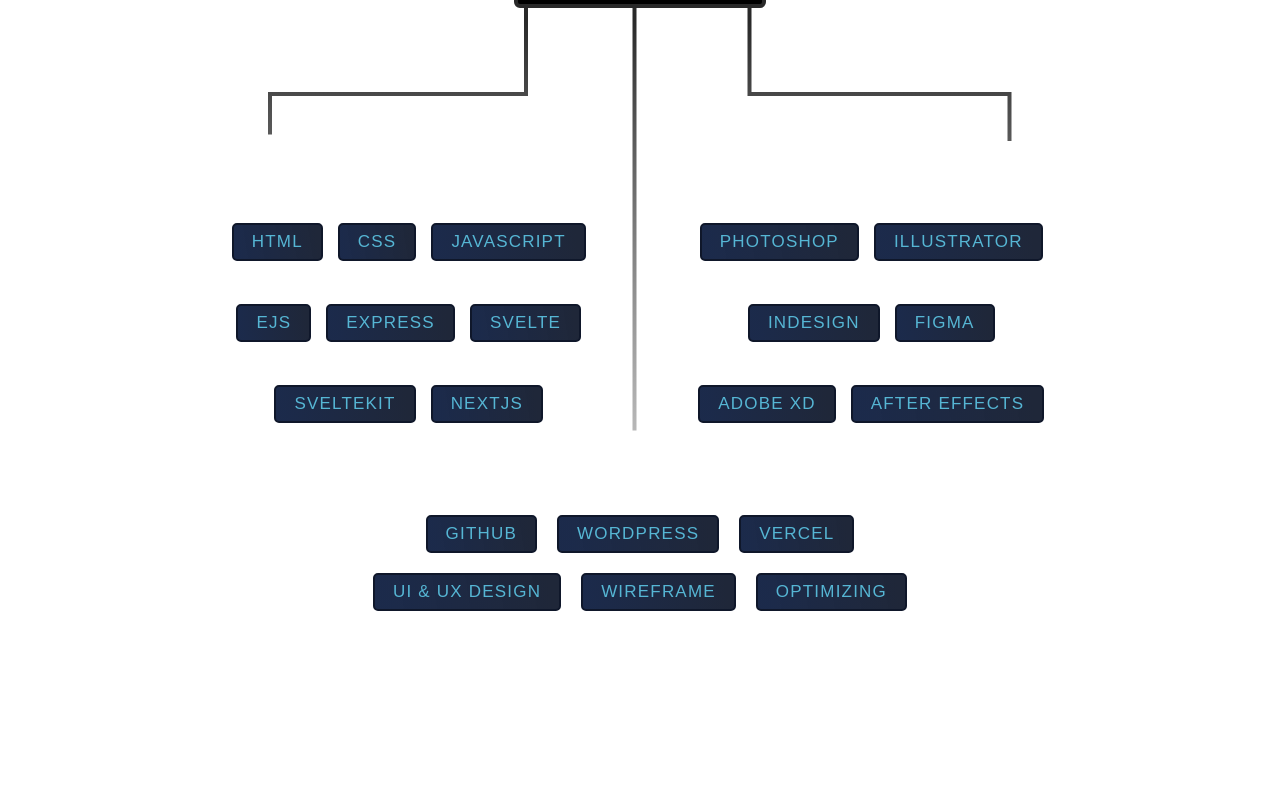
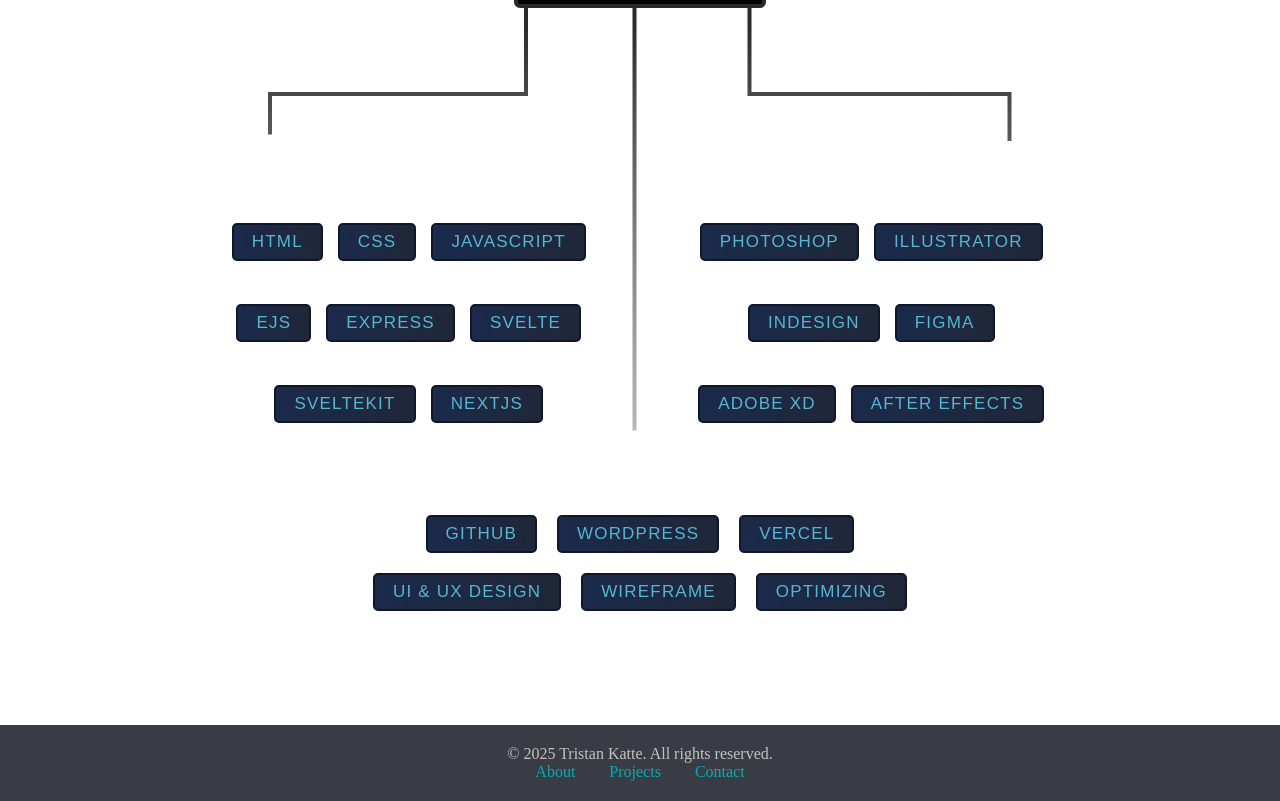
Before and after one commit to TristanKatte/portfolio, a SvelteKit app in the folder myapp/: page / in a window 1280 px wide. Shown: the part 1152-1953 px from the top of the page. Before the commit the page ends 1877 px from the top, so only its background shows below. Built offline with nearby package versions, Linux system fonts and the light colour scheme.

Commit message:
added footer

```diff
--- a/myapp/src/routes/+layout.svelte
+++ b/myapp/src/routes/+layout.svelte
@@ -29,9 +29,9 @@
        <slot />
        <Transition />
     </main>
-    <Footer />
+
 </div>
-
+<Footer />
 <style>
 .layout {
     height: 100%;
--- a/myapp/src/routes/+page.svelte
+++ b/myapp/src/routes/+page.svelte
@@ -12,4 +12,3 @@
 <main>
 <Home />
 </main>
-<Footer />
--- a/myapp/src/routes/components/Footer.svelte
+++ b/myapp/src/routes/components/Footer.svelte
@@ -0,0 +1,49 @@
+<script>
+  // Any necessary script can be added here
+</script>
+
+<footer class="footer">
+  <div class="footer-content">
+    <p>&copy; 2025 Tristan Katte. All rights reserved.</p>
+    <nav>
+      <ul>
+        <li><a href="/about">About</a></li>
+        <li><a href="/projects">Projects</a></li>
+        <li><a href="/contact">Contact</a></li>
+      </ul>
+    </nav>
+  </div>
+</footer>
+
+<style>
+  .footer {
+    background-color: var(--main-bg-color);
+    color: var(--txt-color);
+    padding: 20px;
+    text-align: center;
+  }
+
+  .footer-content {
+    max-width: 1200px;
+    margin: 0 auto;
+  }
+
+  .footer nav ul {
+    list-style: none;
+    padding: 0;
+  }
+
+  .footer nav ul li {
+    display: inline;
+    margin: 0 15px;
+  }
+
+  .footer nav ul li a {
+    color: var(--btn-color);
+    text-decoration: none;
+  }
+
+  .footer nav ul li a:hover {
+    text-decoration: underline;
+  }
+</style>
```
